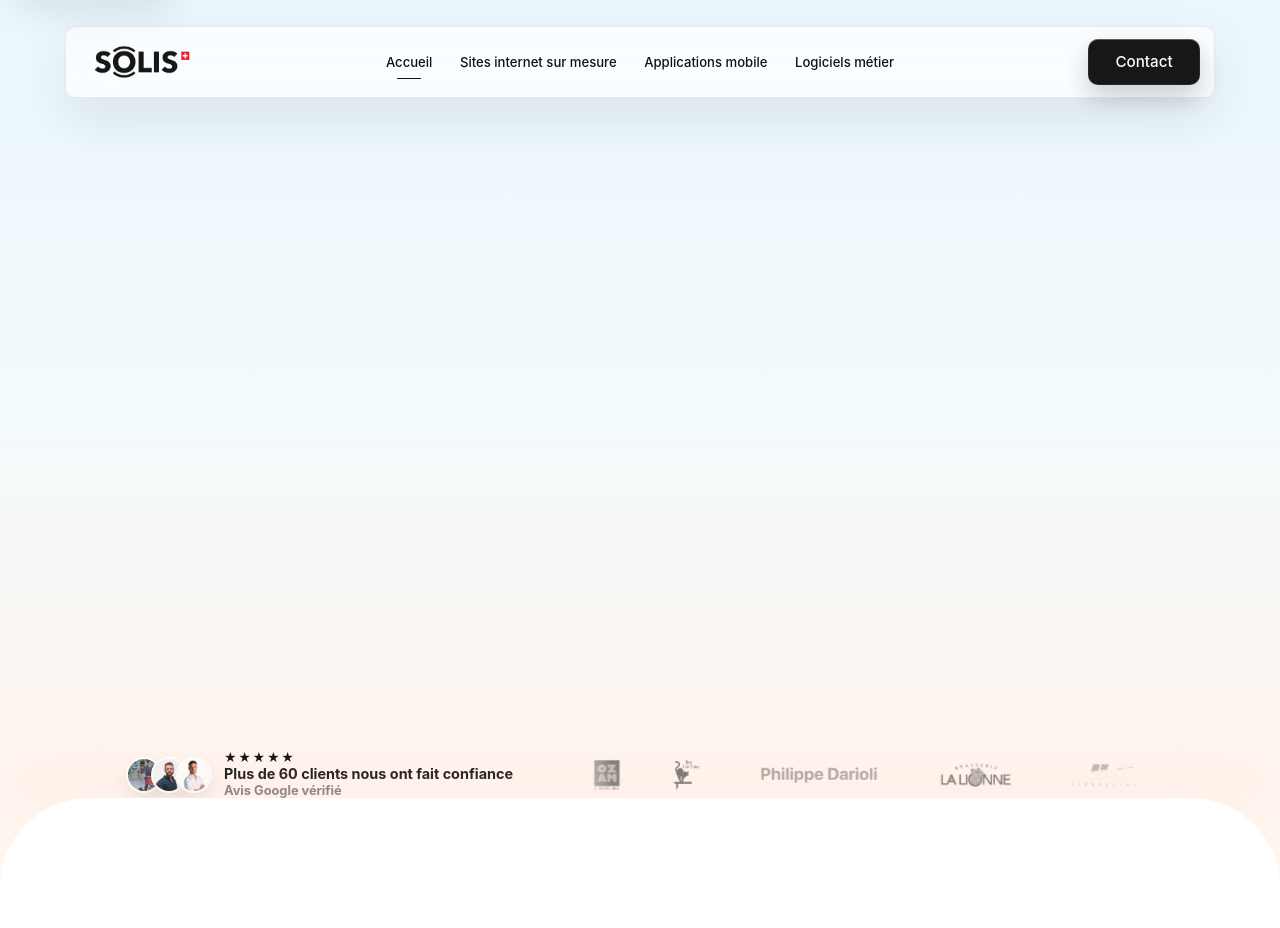
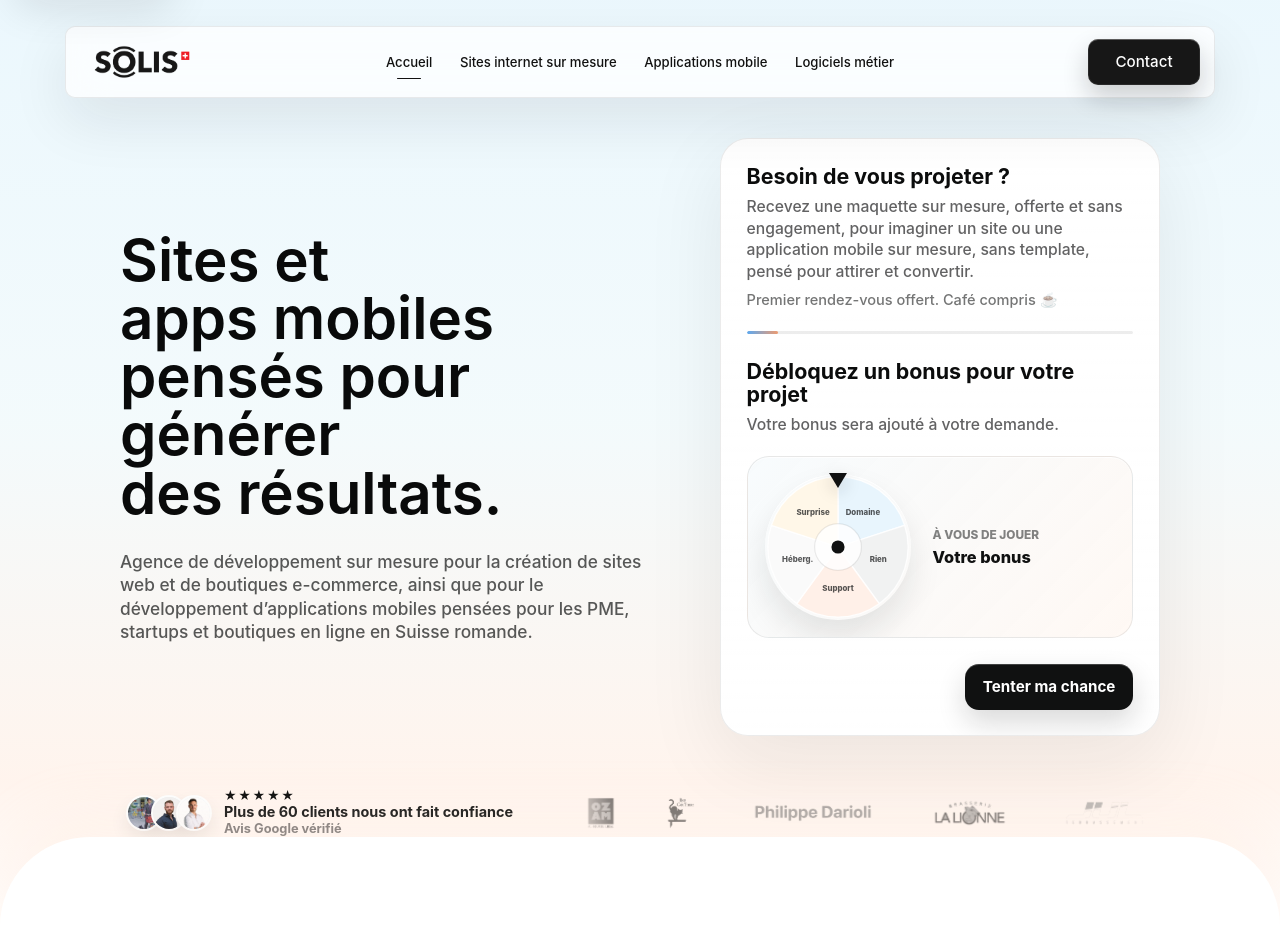
Before and after one commit to Romain1920/solis-dev.ch, a React (Vite) app: page / in a window 1280 px wide. Shown: the top 928 px of the page. Built offline with nearby package versions, Linux system fonts and the light colour scheme.

Commit message:
hero roulette i pray !

```diff
--- a/src/App.jsx
+++ b/src/App.jsx
@@ -205,57 +205,75 @@ const clientLogoReferences = [
     id: "ville-de-martigny",
     name: "Ville de Martigny",
     logo: getClientLogo("ville-de-martigny"),
+    width: 3477,
+    height: 2083,
   },
   {
     id: "synergy",
     name: "Synergy",
     logo: getClientLogo("synergy"),
+    width: 1615,
+    height: 597,
   },
   {
     id: "ozam",
     name: "OZAM",
     logo: getClientLogo("ozam"),
+    width: 513,
+    height: 573,
   },
   {
     id: "la-gouttiere",
     name: "La Gouttière",
     logo: getClientLogo("la-gouttiere"),
+    width: 2370,
+    height: 2636,
   },
   {
     id: "philippe-darioli",
     name: "Philippe Darioli",
     logo: getClientLogo("philippe-darioli"),
+    width: 668,
+    height: 170,
   },
   {
     id: "brasserie-la-lyonne",
     name: "Brasserie La Lyonne",
     logo: getClientLogo("brasserie-la-lyonne"),
+    width: 658,
+    height: 279,
   },
   {
     id: "jul-terrassement",
     name: "Jul Terrassement",
     logo: getClientLogo("jul-terrassement"),
+    width: 735,
+    height: 280,
   },
   {
     id: "popup-challenge",
     name: "Pop-up Challenge",
     logo: getClientLogo("popup-challenge"),
+    width: 262,
+    height: 220,
   },
 ];
 
 const activeClientLogos = clientLogoReferences.filter((client) => client.logo);
 
 const leadRewardOptions = [
-  { label: "Nom de domaine offert", weight: 50 },
-  { label: "Pas de chance", weight: 35 },
-  { label: "1 heure de support offerte", weight: 5 },
-  { label: "1 mois d’hébergement offert", weight: 5 },
-  { label: "Surprise", weight: 5 },
+  { label: "Nom de domaine offert", wheelLabel: "Domaine", weight: 50, tone: "blue" },
+  { label: "Pas de chance", wheelLabel: "Rien", weight: 35, tone: "neutral" },
+  { label: "1 heure de support offerte", wheelLabel: "Support", weight: 5, tone: "orange" },
+  { label: "1 mois d’hébergement offert", wheelLabel: "Héberg.", weight: 5, tone: "soft" },
+  { label: "Surprise", wheelLabel: "Surprise", weight: 5, tone: "warm" },
 ];
-const leadRewardSlotItemWidth = 236;
-const leadRewardSpinCycles = 5;
-const leadRewardSpinDurationMs = 1560;
-const leadRewardSpinEase = [0.16, 1, 0.3, 1];
+const leadRewardWheelTurns = 5;
+const leadRewardSpinDuration = 2.6;
+const leadRewardSegmentAngle = 360 / leadRewardOptions.length;
+const leadRewardWheelCenter = 50;
+const leadRewardWheelRadius = 48;
+const leadRewardWheelLabelRadius = 29;
 const leadChoiceAutoAdvanceDelayMs = 140;
 
 const leadProjectTypeOptions = [
@@ -589,12 +607,47 @@ const pickWeightedReward = () => {
   );
 };
 
-const getRewardSpinItems = (selectedReward) => [
-  ...Array.from({ length: leadRewardSpinCycles }).flatMap(() =>
-    leadRewardOptions.map((option) => option.label)
-  ),
-  selectedReward,
-];
+const getRewardIndexByLabel = (label) =>
+  Math.max(
+    leadRewardOptions.findIndex((option) => option.label === label),
+    0
+  );
+
+const getRewardSegmentCenterAngle = (index) =>
+  index * leadRewardSegmentAngle + leadRewardSegmentAngle / 2;
+
+const getRewardTargetRotation = (label) => {
+  const segmentCenterAngle = getRewardSegmentCenterAngle(getRewardIndexByLabel(label));
+
+  return leadRewardWheelTurns * 360 + (360 - segmentCenterAngle);
+};
+
+const getRewardWheelPoint = (angle, radius = leadRewardWheelRadius) => {
+  const angleInRadians = ((angle - 90) * Math.PI) / 180;
+
+  return {
+    x: leadRewardWheelCenter + radius * Math.cos(angleInRadians),
+    y: leadRewardWheelCenter + radius * Math.sin(angleInRadians),
+  };
+};
+
+const getRewardWheelSegmentPath = (index) => {
+  const startAngle = index * leadRewardSegmentAngle;
+  const endAngle = startAngle + leadRewardSegmentAngle;
+  const start = getRewardWheelPoint(startAngle);
+  const end = getRewardWheelPoint(endAngle);
+  const largeArcFlag = leadRewardSegmentAngle > 180 ? 1 : 0;
+
+  return [
+    `M ${leadRewardWheelCenter} ${leadRewardWheelCenter}`,
+    `L ${start.x.toFixed(3)} ${start.y.toFixed(3)}`,
+    `A ${leadRewardWheelRadius} ${leadRewardWheelRadius} 0 ${largeArcFlag} 1 ${end.x.toFixed(3)} ${end.y.toFixed(3)}`,
+    "Z",
+  ].join(" ");
+};
+
+const getRewardWheelLabelPoint = (index) =>
+  getRewardWheelPoint(getRewardSegmentCenterAngle(index), leadRewardWheelLabelRadius);
 
 const isValidLeadEmail = (email) => /^[^\s@]+@[^\s@]+\.[^\s@]+$/.test(email.trim());
 
@@ -823,7 +876,9 @@ function HeroOldRequestCta() {
 
 function HeroLeadForm() {
   const reducedMotion = usePrefersReducedMotion();
-  const spinTimeoutRef = useRef(null);
+  const formRef = useRef(null);
+  const rewardWheelRef = useRef(null);
+  const rewardSpinTweenRef = useRef(null);
   const [step, setStep] = useState("reward");
   const [leadData, setLeadData] = useState({
     email: "",
@@ -839,12 +894,11 @@ function HeroLeadForm() {
   const [isSpinning, setIsSpinning] = useState(false);
   const [emailError, setEmailError] = useState("");
   const [submittedPayload, setSubmittedPayload] = useState(null);
+  const { contextSafe } = useGSAP({ scope: formRef });
 
   useEffect(() => {
     return () => {
-      if (spinTimeoutRef.current) {
-        window.clearTimeout(spinTimeoutRef.current);
-      }
+      rewardSpinTweenRef.current?.kill();
     };
   }, []);
 
@@ -864,13 +918,6 @@ function HeroLeadForm() {
     submitted: 100,
   };
   const progress = progressByStep[step] ?? 8;
-  const rewardSpinItems = pendingReward ? getRewardSpinItems(pendingReward) : [];
-  const rewardSpinFinalIndex = Math.max(rewardSpinItems.length - 1, 0);
-  const rewardSpinStartX = -(leadRewardSlotItemWidth / 2);
-  const rewardSpinEndX = -(
-    rewardSpinFinalIndex * leadRewardSlotItemWidth +
-    leadRewardSlotItemWidth / 2
-  );
 
   const updateLeadData = (field, value) => {
     setLeadData((current) => ({
@@ -879,34 +926,53 @@ function HeroLeadForm() {
     }));
   };
 
-  const handleRewardSpin = () => {
+  const handleRewardSpin = contextSafe(() => {
     if (hasSpun || isSpinning) {
       return;
     }
 
-    if (spinTimeoutRef.current) {
-      window.clearTimeout(spinTimeoutRef.current);
-    }
-
     const selectedReward = pickWeightedReward();
+    const targetRotation = getRewardTargetRotation(selectedReward);
+
+    rewardSpinTweenRef.current?.kill();
     setHasSpun(true);
     setPendingReward(selectedReward);
     setIsSpinning(true);
-
-    if (reducedMotion) {
+    setReward("");
+
+    if (reducedMotion || !rewardWheelRef.current) {
+      if (rewardWheelRef.current) {
+        gsap.set(rewardWheelRef.current, {
+          rotation: targetRotation,
+          transformOrigin: "50% 50%",
+        });
+      }
+
       setReward(selectedReward);
       setPendingReward("");
       setIsSpinning(false);
       return;
     }
 
-    spinTimeoutRef.current = window.setTimeout(() => {
+    gsap.set(rewardWheelRef.current, {
+      rotation: 0,
+      transformOrigin: "50% 50%",
+    });
+
+    rewardSpinTweenRef.current = gsap.to(rewardWheelRef.current, {
+      rotation: targetRotation,
+      duration: leadRewardSpinDuration,
+      ease: "power4.out",
+      transformOrigin: "50% 50%",
+      overwrite: true,
+      onComplete: () => {
         setReward(selectedReward);
         setPendingReward("");
         setIsSpinning(false);
-      spinTimeoutRef.current = null;
-    }, leadRewardSpinDurationMs);
-  };
+        rewardSpinTweenRef.current = null;
+      },
+    });
+  });
 
   const handleRewardContinue = () => {
     if (reward) {
@@ -998,41 +1064,21 @@ function HeroLeadForm() {
       return (
         <div className="lead-step">
           <div className="lead-step-heading">
-            <h3>Tentez de débloquer un bonus pour votre projet.</h3>
-            <p>Votre bonus sera ajouté à votre demande une fois le formulaire complété.</p>
+            <h3>Débloquez un bonus pour votre projet</h3>
+            <p>Votre bonus sera ajouté à votre demande.</p>
           </div>
 
           <div
-            className={`lead-reward-window${reward ? " is-revealed" : ""}${
+            className={`lead-reward-panel${reward ? " is-revealed" : ""}${
               isSpinning ? " is-spinning" : ""
             }`}
             aria-live="polite"
           >
-            <div className="lead-reward-marker" aria-hidden="true" />
-            {isSpinning ? (
+            <LeadRewardWheel wheelRef={rewardWheelRef} isSpinning={isSpinning} />
             <motion.div
-                className="lead-reward-track"
-                initial={{ x: rewardSpinStartX }}
-                animate={{ x: rewardSpinEndX }}
-                transition={{
-                  duration: leadRewardSpinDurationMs / 1000,
-                  ease: leadRewardSpinEase,
-                }}
-                aria-hidden="true"
-              >
-                {rewardSpinItems.map((item, index) => (
-                  <span
-                    className={index === rewardSpinFinalIndex ? "is-final" : undefined}
-                    key={`${item}-${index}`}
-                  >
-                    {item}
-                  </span>
-                ))}
-              </motion.div>
-            ) : (
-              <motion.strong
-                key={reward || "lead-reward-placeholder"}
-                initial={reducedMotion ? false : { opacity: 0, y: 4 }}
+              className="lead-reward-result"
+              key={reward || pendingReward || "lead-reward-placeholder"}
+              initial={reducedMotion ? false : { opacity: 0, y: 5 }}
               animate={{ opacity: 1, y: 0 }}
               transition={
                 reducedMotion
@@ -1040,9 +1086,9 @@ function HeroLeadForm() {
                   : { duration: 0.22, ease: [0.4, 0, 0.2, 1] }
               }
             >
-                {reward || "Votre bonus"}
-              </motion.strong>
-            )}
+              <span>{reward ? "Bonus débloqué" : isSpinning ? "La roue tourne" : "À vous de jouer"}</span>
+              <strong>{reward || (isSpinning ? "Sélection en cours..." : "Votre bonus")}</strong>
+            </motion.div>
           </div>
 
           <div className="lead-actions">
@@ -1116,6 +1162,7 @@ function HeroLeadForm() {
           nextStep={(selectedProjectType) =>
             selectedProjectType === "Application mobile" ? "appPlatform" : "websiteType"
           }
+          optionLayout="two"
           autoAdvanceDelay={reducedMotion ? 0 : leadChoiceAutoAdvanceDelayMs}
         />
       );
@@ -1131,6 +1178,7 @@ function HeroLeadForm() {
           onBack={goBack}
           onAdvance={setStep}
           nextStep="budget"
+          optionLayout="two"
           autoAdvanceDelay={reducedMotion ? 0 : leadChoiceAutoAdvanceDelayMs}
         />
       );
@@ -1146,6 +1194,7 @@ function HeroLeadForm() {
           onBack={goBack}
           onAdvance={setStep}
           nextStep="budget"
+          optionLayout="three"
           autoAdvanceDelay={reducedMotion ? 0 : leadChoiceAutoAdvanceDelayMs}
         />
       );
@@ -1161,6 +1210,7 @@ function HeroLeadForm() {
           onBack={goBack}
           onAdvance={setStep}
           nextStep="timeline"
+          optionLayout="balanced"
           autoAdvanceDelay={reducedMotion ? 0 : leadChoiceAutoAdvanceDelayMs}
         />
       );
@@ -1176,6 +1226,7 @@ function HeroLeadForm() {
           onBack={goBack}
           onAdvance={setStep}
           nextStep="recap"
+          optionLayout="balanced"
           autoAdvanceDelay={reducedMotion ? 0 : leadChoiceAutoAdvanceDelayMs}
         />
       );
@@ -1230,14 +1281,15 @@ function HeroLeadForm() {
   };
 
   return (
-    <div className="hero-form-card">
+    <div className="hero-form-card" ref={formRef}>
       <div className="hero-form-intro">
         <h2>Besoin de vous projeter&nbsp;?</h2>
         <p>
           Recevez une maquette sur mesure, offerte et sans engagement, pour imaginer
-          un site unique, sans template, pensé pour attirer et convertir.
+          un site ou une application mobile sur mesure, sans template, pensé pour attirer
+          et convertir.
         </p>
-        <small>Premier rendez-vous offert. Café compris 😉</small>
+        <small>Premier rendez-vous offert. Café compris&nbsp;☕</small>
       </div>
 
       <div className="lead-progress" aria-hidden="true">
@@ -1263,6 +1315,38 @@ function HeroLeadForm() {
   );
 }
 
+function LeadRewardWheel({ wheelRef, isSpinning }) {
+  return (
+    <div className="lead-roulette" aria-hidden="true">
+      <div className="lead-roulette-pointer" />
+      <div className="lead-roulette-wheel" ref={wheelRef}>
+        <svg viewBox="0 0 100 100" role="presentation" focusable="false">
+          {leadRewardOptions.map((option, index) => {
+            const labelPoint = getRewardWheelLabelPoint(index);
+
+            return (
+              <g className={`lead-roulette-segment lead-roulette-segment--${option.tone}`} key={option.label}>
+                <path d={getRewardWheelSegmentPath(index)} />
+                <text
+                  x={labelPoint.x}
+                  y={labelPoint.y}
+                  textAnchor="middle"
+                  dominantBaseline="middle"
+                >
+                  {option.wheelLabel}
+                </text>
+              </g>
+            );
+          })}
+          <circle className="lead-roulette-center" cx="50" cy="50" r="16" />
+          <circle className="lead-roulette-pin" cx="50" cy="50" r="4.5" />
+        </svg>
+      </div>
+      <div className={`lead-roulette-glow${isSpinning ? " is-active" : ""}`} />
+    </div>
+  );
+}
+
 function LeadChoiceStep({
   title,
   options,
@@ -1271,6 +1355,7 @@ function LeadChoiceStep({
   onBack,
   onAdvance,
   nextStep,
+  optionLayout = "balanced",
   autoAdvanceDelay = leadChoiceAutoAdvanceDelayMs,
 }) {
   const advanceTimeoutRef = useRef(null);
@@ -1312,7 +1397,7 @@ function LeadChoiceStep({
         <h3>{title}</h3>
       </div>
 
-      <div className="lead-option-grid">
+      <div className={`lead-option-grid lead-option-grid--${optionLayout}`}>
         {normalizedOptions.map((option) => (
           <button
             className={`lead-option${value === option.label ? " is-selected" : ""}`}
@@ -1753,8 +1838,25 @@ function ClientLogoMarquee({ variant = "section" } = {}) {
     return null;
   }
 
-  const marqueeLogos = [...activeClientLogos, ...activeClientLogos];
   const isHeroVariant = variant === "hero";
+  const logoLoading = isHeroVariant ? "eager" : "lazy";
+  const renderLogoGroup = (groupId) => (
+    <div className="client-logo-group" aria-hidden={groupId === "duplicate" ? "true" : undefined}>
+      {activeClientLogos.map((client) => (
+        <span className="client-logo-slot" key={`${groupId}-${client.id}`}>
+          <img
+            className={`client-logo client-logo--${client.id}`}
+            src={client.logo}
+            alt=""
+            width={client.width}
+            height={client.height}
+            loading={logoLoading}
+            decoding="async"
+          />
+        </span>
+      ))}
+    </div>
+  );
 
   return (
     <div
@@ -1763,16 +1865,8 @@ function ClientLogoMarquee({ variant = "section" } = {}) {
     >
       <div className={`client-marquee${isHeroVariant ? " hero-client-marquee" : ""}`} aria-hidden="true">
         <div className="client-marquee-track">
-          {marqueeLogos.map((client, index) => (
-            <img
-              className={`client-logo client-logo--${client.id}`}
-              key={`${client.id}-${index}`}
-              src={client.logo}
-              alt=""
-              loading="lazy"
-              decoding="async"
-            />
-          ))}
+          {renderLogoGroup("primary")}
+          {renderLogoGroup("duplicate")}
         </div>
       </div>
     </div>
--- a/src/styles.css
+++ b/src/styles.css
@@ -628,103 +628,156 @@ a {
   margin-bottom: 20px;
 }
 
-.lead-reward-window {
-  position: relative;
-  height: 62px;
-  display: flex;
+.lead-reward-panel {
+  position: relative;
+  min-height: 176px;
+  display: grid;
+  grid-template-columns: 150px minmax(0, 1fr);
   align-items: center;
-  justify-content: center;
+  gap: 18px;
   overflow: hidden;
   border: 1px solid rgba(9, 10, 10, 0.08);
-  border-radius: 18px;
+  border-radius: 22px;
   background:
-    linear-gradient(135deg, rgba(239, 249, 253, 0.9), rgba(255, 246, 239, 0.88)),
-    rgba(255, 255, 255, 0.68);
-  box-shadow: inset 0 1px 0 rgba(255, 255, 255, 0.76);
-}
-
-.lead-reward-window::before,
-.lead-reward-window::after {
+    linear-gradient(135deg, rgba(247, 251, 253, 0.96), rgba(255, 248, 243, 0.9)),
+    rgba(255, 255, 255, 0.72);
+  padding: 17px;
+  box-shadow: inset 0 1px 0 rgba(255, 255, 255, 0.78);
+}
+
+.lead-reward-panel.is-revealed {
+  border-color: rgba(69, 157, 240, 0.24);
+  box-shadow:
+    inset 0 1px 0 rgba(255, 255, 255, 0.78),
+    0 12px 30px rgba(69, 157, 240, 0.07);
+}
+
+.lead-reward-panel.is-spinning {
+  border-color: rgba(69, 157, 240, 0.22);
+}
+
+.lead-roulette {
+  position: relative;
+  isolation: isolate;
+  width: 146px;
+  aspect-ratio: 1;
+  display: grid;
+  place-items: center;
+}
+
+.lead-roulette-wheel {
+  position: relative;
+  z-index: 2;
+  width: 100%;
+  height: 100%;
+  border-radius: 999px;
+  box-shadow:
+    0 18px 32px rgba(20, 26, 31, 0.1),
+    inset 0 1px 0 rgba(255, 255, 255, 0.82);
+  transform: translateZ(0);
+  transform-origin: 50% 50%;
+  will-change: transform;
+}
+
+.lead-roulette-wheel svg {
+  display: block;
+  width: 100%;
+  height: 100%;
+  overflow: visible;
+  border-radius: 999px;
+}
+
+.lead-roulette-segment path {
+  stroke: rgba(255, 255, 255, 0.84);
+  stroke-width: 0.9;
+}
+
+.lead-roulette-segment text {
+  fill: rgba(16, 17, 18, 0.7);
+  font-size: 5.4px;
+  font-weight: 800;
+  letter-spacing: 0;
+  pointer-events: none;
+}
+
+.lead-roulette-segment--blue path {
+  fill: #e8f5fd;
+}
+
+.lead-roulette-segment--neutral path {
+  fill: #f1f2f2;
+}
+
+.lead-roulette-segment--orange path {
+  fill: #fff0e8;
+}
+
+.lead-roulette-segment--soft path {
+  fill: #fafafa;
+}
+
+.lead-roulette-segment--warm path {
+  fill: #fff7e8;
+}
+
+.lead-roulette-center {
+  fill: rgba(255, 255, 255, 0.84);
+  stroke: rgba(9, 10, 10, 0.08);
+  stroke-width: 0.8;
+}
+
+.lead-roulette-pin {
+  fill: #101111;
+}
+
+.lead-roulette-pointer {
   position: absolute;
-  top: 0;
-  bottom: 0;
-  z-index: 2;
-  width: 54px;
-  content: "";
+  top: -1px;
+  left: 50%;
+  z-index: 4;
+  width: 0;
+  height: 0;
+  transform: translate3d(-50%, 0, 0);
+  border-right: 9px solid transparent;
+  border-left: 9px solid transparent;
+  border-top: 15px solid #101111;
+  filter: drop-shadow(0 5px 8px rgba(16, 17, 18, 0.2));
+}
+
+.lead-roulette-glow {
+  position: absolute;
+  inset: 18%;
+  z-index: 1;
+  border-radius: 999px;
+  background: radial-gradient(circle, rgba(69, 157, 240, 0.16), rgba(238, 124, 66, 0));
+  opacity: 0.58;
   pointer-events: none;
 }
 
-.lead-reward-window::before {
-  left: 0;
-  background: linear-gradient(90deg, rgba(249, 253, 255, 0.98), rgba(249, 253, 255, 0));
-}
-
-.lead-reward-window::after {
-  right: 0;
-  background: linear-gradient(270deg, rgba(255, 250, 247, 0.98), rgba(255, 250, 247, 0));
-}
-
-.lead-reward-window.is-revealed {
-  border-color: rgba(69, 157, 240, 0.25);
-}
-
-.lead-reward-window.is-spinning {
-  border-color: rgba(69, 157, 240, 0.2);
-}
-
-.lead-reward-marker {
-  position: absolute;
-  left: 50%;
-  bottom: 8px;
-  z-index: 3;
-  width: 36px;
-  height: 2px;
-  transform: translate3d(-50%, 0, 0);
-  border-radius: 999px;
-  background: linear-gradient(90deg, rgba(69, 157, 240, 0.76), rgba(238, 124, 66, 0.72));
-  opacity: 0.78;
-}
-
-.lead-reward-window strong {
-  display: block;
-  position: relative;
-  z-index: 1;
-  width: 100%;
+.lead-roulette-glow.is-active {
+  opacity: 0.82;
+}
+
+.lead-reward-result {
   min-width: 0;
-  padding: 0 24px;
+  display: grid;
+  gap: 6px;
+}
+
+.lead-reward-result span {
+  color: rgba(16, 17, 18, 0.52);
+  font-size: 0.74rem;
+  font-weight: 800;
+  letter-spacing: 0;
+  text-transform: uppercase;
+}
+
+.lead-reward-result strong {
   color: #101111;
-  font-size: 1.02rem;
-  font-weight: 700;
-  line-height: 1.14;
-  text-align: center;
+  font-size: clamp(1.02rem, 1.25vw, 1.22rem);
+  font-weight: 800;
+  line-height: 1.1;
   overflow-wrap: anywhere;
-}
-
-.lead-reward-track {
-  position: absolute;
-  top: 0;
-  left: 50%;
-  display: flex;
-  align-items: center;
-  height: 100%;
-  width: max-content;
-  will-change: transform;
-}
-
-.lead-reward-track span {
-  flex: 0 0 auto;
-  width: 236px;
-  padding: 0 16px;
-  color: rgba(16, 17, 18, 0.82);
-  font-size: 0.98rem;
-  font-weight: 700;
-  line-height: 1.1;
-  text-align: center;
-  white-space: nowrap;
-}
-
-.lead-reward-track span.is-final {
-  color: #101111;
 }
 
 .lead-field {
@@ -772,20 +825,31 @@ a {
 .lead-option-grid {
   display: grid;
   grid-template-columns: repeat(2, minmax(0, 1fr));
-  gap: 9px;
+  gap: 12px;
+}
+
+.lead-option-grid--three {
+  grid-template-columns: repeat(3, minmax(0, 1fr));
+}
+
+.lead-option-grid--balanced .lead-option:nth-child(3):last-child {
+  grid-column: 1 / -1;
 }
 
 .lead-option {
-  min-height: 54px;
-  border: 1px solid rgba(9, 10, 10, 0.08);
-  border-radius: 14px;
-  background: rgba(255, 255, 255, 0.64);
+  min-height: 112px;
+  display: flex;
+  align-items: flex-start;
+  justify-content: space-between;
+  border: 1px solid rgba(9, 10, 10, 0.1);
+  border-radius: 22px;
+  background: rgba(255, 255, 255, 0.72);
   color: #111212;
-  padding: 12px 14px;
+  padding: 24px 26px;
   font: inherit;
-  font-size: 0.94rem;
+  font-size: 1rem;
   font-weight: 700;
-  line-height: 1.15;
+  line-height: 1.16;
   letter-spacing: 0;
   text-align: left;
   cursor: pointer;
@@ -798,15 +862,15 @@ a {
 
 .lead-option:hover,
 .lead-option:focus-visible {
-  transform: translate3d(0, -1px, 0);
-  border-color: rgba(69, 157, 240, 0.22);
-  background: rgba(255, 255, 255, 0.9);
-  box-shadow: 0 8px 18px rgba(20, 26, 31, 0.045);
+  transform: translate3d(0, -2px, 0);
+  border-color: rgba(69, 157, 240, 0.24);
+  background: rgba(255, 255, 255, 0.92);
+  box-shadow: 0 12px 24px rgba(20, 26, 31, 0.06);
   outline: none;
 }
 
 .lead-option.is-selected {
-  transform: translate3d(0, -1px, 0);
+  transform: translate3d(0, -2px, 0);
   border-color: rgba(69, 157, 240, 0.34);
   background:
     linear-gradient(135deg, rgba(239, 249, 253, 0.9), rgba(255, 247, 241, 0.78)),
@@ -814,6 +878,12 @@ a {
   box-shadow:
     0 8px 20px rgba(69, 157, 240, 0.08),
     inset 0 0 0 1px rgba(238, 124, 66, 0.08);
+}
+
+.lead-option-grid--three .lead-option {
+  min-height: 100px;
+  padding: 20px 16px;
+  font-size: 0.92rem;
 }
 
 .lead-actions {
@@ -1015,6 +1085,7 @@ a {
 }
 
 .client-marquee.hero-client-marquee {
+  --client-logo-gap: clamp(34px, 3.9vw, 54px);
   min-height: 46px;
   mask-image: linear-gradient(
     to right,
@@ -1033,7 +1104,6 @@ a {
 }
 
 .client-logo-band--hero .client-marquee-track {
-  gap: clamp(34px, 3.9vw, 54px);
   animation-duration: 26s;
 }
 
@@ -1154,6 +1224,7 @@ a {
 }
 
 .client-marquee {
+  --client-logo-gap: clamp(52px, 5vw, 72px);
   width: 100%;
   min-height: 66px;
   overflow: hidden;
@@ -1179,9 +1250,22 @@ a {
   display: flex;
   width: max-content;
   align-items: center;
-  gap: clamp(52px, 5vw, 72px);
   animation: clientMarquee 32s linear infinite;
   will-change: transform;
+}
+
+.client-logo-group {
+  display: flex;
+  flex: 0 0 auto;
+  align-items: center;
+  gap: var(--client-logo-gap);
+  padding-right: var(--client-logo-gap);
+}
+
+.client-logo-slot {
+  flex: 0 0 auto;
+  display: grid;
+  place-items: center;
 }
 
 .client-logo {
@@ -2785,13 +2869,45 @@ a {
     min-height: 300px;
   }
 
-  .lead-reward-window {
-    height: 58px;
-    border-radius: 16px;
-  }
-
-  .lead-option-grid {
-    grid-template-columns: minmax(0, 1fr);
+  .lead-reward-panel {
+    min-height: 152px;
+    grid-template-columns: 126px minmax(0, 1fr);
+    gap: 14px;
+    border-radius: 18px;
+    padding: 14px;
+  }
+
+  .lead-roulette {
+    width: 124px;
+  }
+
+  .lead-reward-result strong {
+    font-size: 1rem;
+  }
+
+  .lead-option-grid,
+  .lead-option-grid--two,
+  .lead-option-grid--three,
+  .lead-option-grid--balanced {
+    grid-template-columns: repeat(2, minmax(0, 1fr));
+    gap: 10px;
+  }
+
+  .lead-option-grid--balanced .lead-option:nth-child(3):last-child,
+  .lead-option-grid--three .lead-option:nth-child(3):last-child {
+    grid-column: 1 / -1;
+  }
+
+  .lead-option {
+    min-height: 88px;
+    border-radius: 18px;
+    padding: 18px 16px;
+    font-size: 0.9rem;
+  }
+
+  .lead-option-grid--three .lead-option {
+    min-height: 78px;
+    padding: 17px 16px;
   }
 
   .lead-actions {
@@ -2855,6 +2971,7 @@ a {
   }
 
   .client-marquee.hero-client-marquee {
+    --client-logo-gap: 32px;
     min-height: 38px;
     mask-image: linear-gradient(
       to right,
@@ -2873,7 +2990,6 @@ a {
   }
 
   .client-logo-band--hero .client-marquee-track {
-    gap: 32px;
     animation-duration: 24s;
   }
 
@@ -2994,8 +3110,11 @@ a {
     margin-top: 28px;
   }
 
+  .client-marquee {
+    --client-logo-gap: 44px;
+  }
+
   .client-marquee-track {
-    gap: 44px;
     animation-duration: 28s;
   }
 
```
Lines whose indentation alone changed are shown as unchanged.
